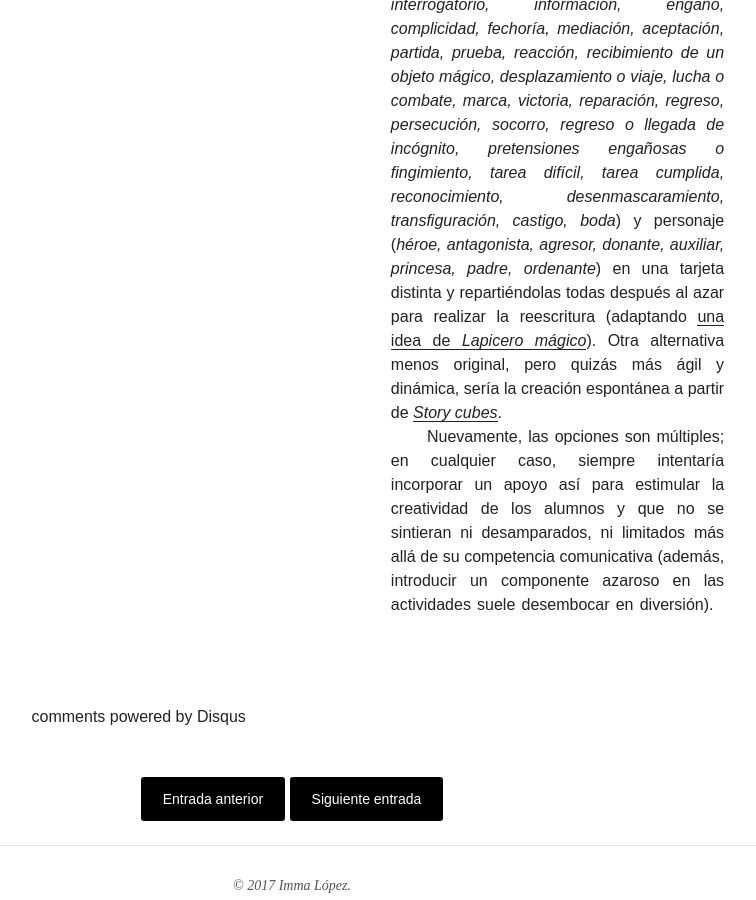
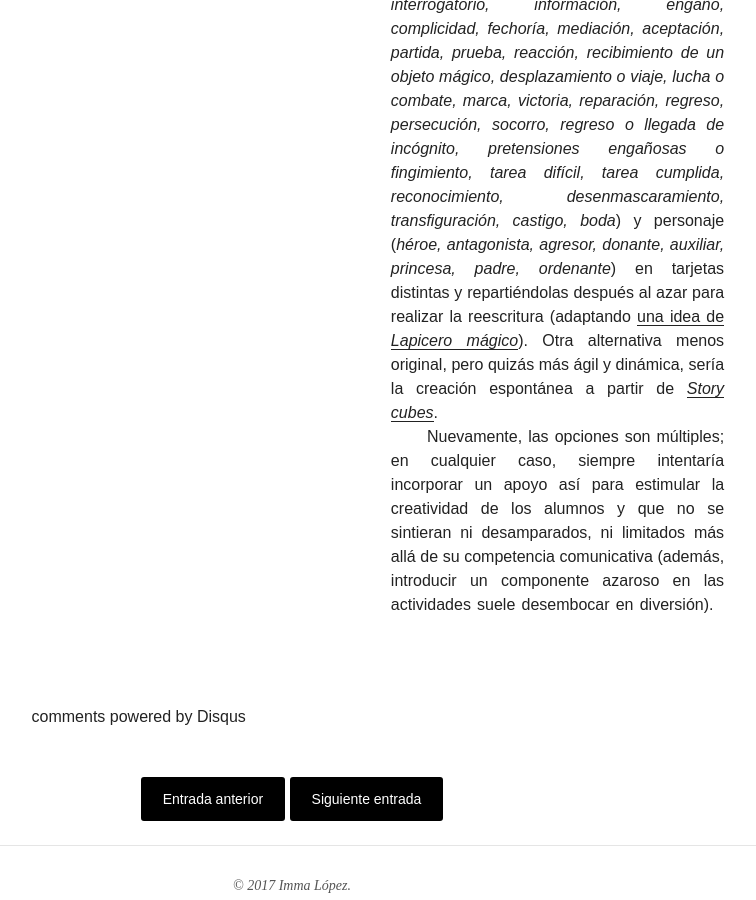
Before and after one commit to immalopez/immalopez.github.io, a Jekyll site: the page built from _posts/blog/2017-10-20-registro-de-aprendizaje-reflexivo.md, in a window 1280 px wide and 900 px high, scrolled down 10372 px. Shown: the whole window, without its empty margins (348-1104 px from the left). Built offline with Jekyll 4.4.1, drawn with Linux system fonts in a browser that asks for light colours; nearby versions of some CDN libraries; comment, search, counter and statistics services are not loaded.

Commit message:
Update 2017-10-20-registro-de-aprendizaje-reflexivo.md

```diff
--- a/_posts/blog/2017-10-20-registro-de-aprendizaje-reflexivo.md
+++ b/_posts/blog/2017-10-20-registro-de-aprendizaje-reflexivo.md
@@ -133,7 +133,7 @@ Para ello, seguiremos un procedimiento de **reflexión en columna**: en la izqui
         A este respecto, mientras tratábamos el tema en clase, no pude evitar acordarme de una asignatura de mi grado que se llamaba «Temas y motivos literarios» y que versaba, en efecto, acerca de los tópicos recurrentes en la historia de la literatura y de sus numerosas reformulaciones, siempre vinculadas a un contexto sociocultural y político concreto.<br />
         En especial, me parece útil haber tenido que leer el <a href="http://blog.naomibardoff.com/2012/04/vladimir-propp-character-types.html"><u><i>Análisis morfológico del cuento</i> de Vladimir Propp</u></a>, dado que propone una <strong>sistematización</strong> bastante clara de las acciones (31) y los personajes (8) implicados en este tipo de narraciones populares, y que, simplificándola, podría servirnos no solo para brindar a nuestros alumnos algunos parámetros a los que aferrarse a la hora de meditar sobre los cuentos y llevar a cabo su reescritura, sino también para elaborar una <strong>rúbrica de evaluación</strong>, de forma similar a como lo hicimos con el género de la crítica cinematográfica.<br /><br />
         <img src="/images/propp.jpg" /><br /><br />
-        De hecho, podríamos jugar con estos elementos en el aula escribiendo cada acción (<i>alejamiento, prohibición, transgresión, interrogatorio, información, engaño, complicidad, fechoría, mediación, aceptación, partida, prueba, reacción, recibimiento de un objeto mágico, desplazamiento o viaje, lucha o combate, marca, victoria, reparación, regreso, persecución, socorro, regreso o llegada de incógnito, pretensiones engañosas o fingimiento, tarea difícil, tarea cumplida, reconocimiento, desenmascaramiento, transfiguración, castigo, boda</i>) y personaje (<i>héroe, antagonista, agresor, donante, auxiliar, princesa, padre, ordenante</i>) en una tarjeta distinta y repartiéndolas todas después al azar para realizar la reescritura (adaptando <a href="http://lapiceromagico.blogspot.com.es/2010/12/escribir-cuentos-con-las-cartas-de.html?m=1"><u>una idea de <i>Lapicero mágico</i></u></a>). Otra alternativa menos original, pero quizás más ágil y dinámica, sería la creación espontánea a partir de <a href="https://www.storycubes.com"><u><i>Story cubes</i></u></a>.<br />
+        De hecho, podríamos jugar con estos elementos en el aula escribiendo cada acción (<i>alejamiento, prohibición, transgresión, interrogatorio, información, engaño, complicidad, fechoría, mediación, aceptación, partida, prueba, reacción, recibimiento de un objeto mágico, desplazamiento o viaje, lucha o combate, marca, victoria, reparación, regreso, persecución, socorro, regreso o llegada de incógnito, pretensiones engañosas o fingimiento, tarea difícil, tarea cumplida, reconocimiento, desenmascaramiento, transfiguración, castigo, boda</i>) y personaje (<i>héroe, antagonista, agresor, donante, auxiliar, princesa, padre, ordenante</i>) en tarjetas distintas y repartiéndolas después al azar para realizar la reescritura (adaptando <a href="http://lapiceromagico.blogspot.com.es/2010/12/escribir-cuentos-con-las-cartas-de.html?m=1"><u>una idea de <i>Lapicero mágico</i></u></a>). Otra alternativa menos original, pero quizás más ágil y dinámica, sería la creación espontánea a partir de <a href="https://www.storycubes.com"><u><i>Story cubes</i></u></a>.<br />
         Nuevamente, las opciones son múltiples; en cualquier caso, siempre intentaría incorporar un apoyo así para estimular la creatividad de los alumnos y que no se sintieran ni desamparados, ni limitados más allá de su competencia comunicativa (además, introducir un componente azaroso en las actividades suele desembocar en diversión).
       </td>
       </tr>
```
